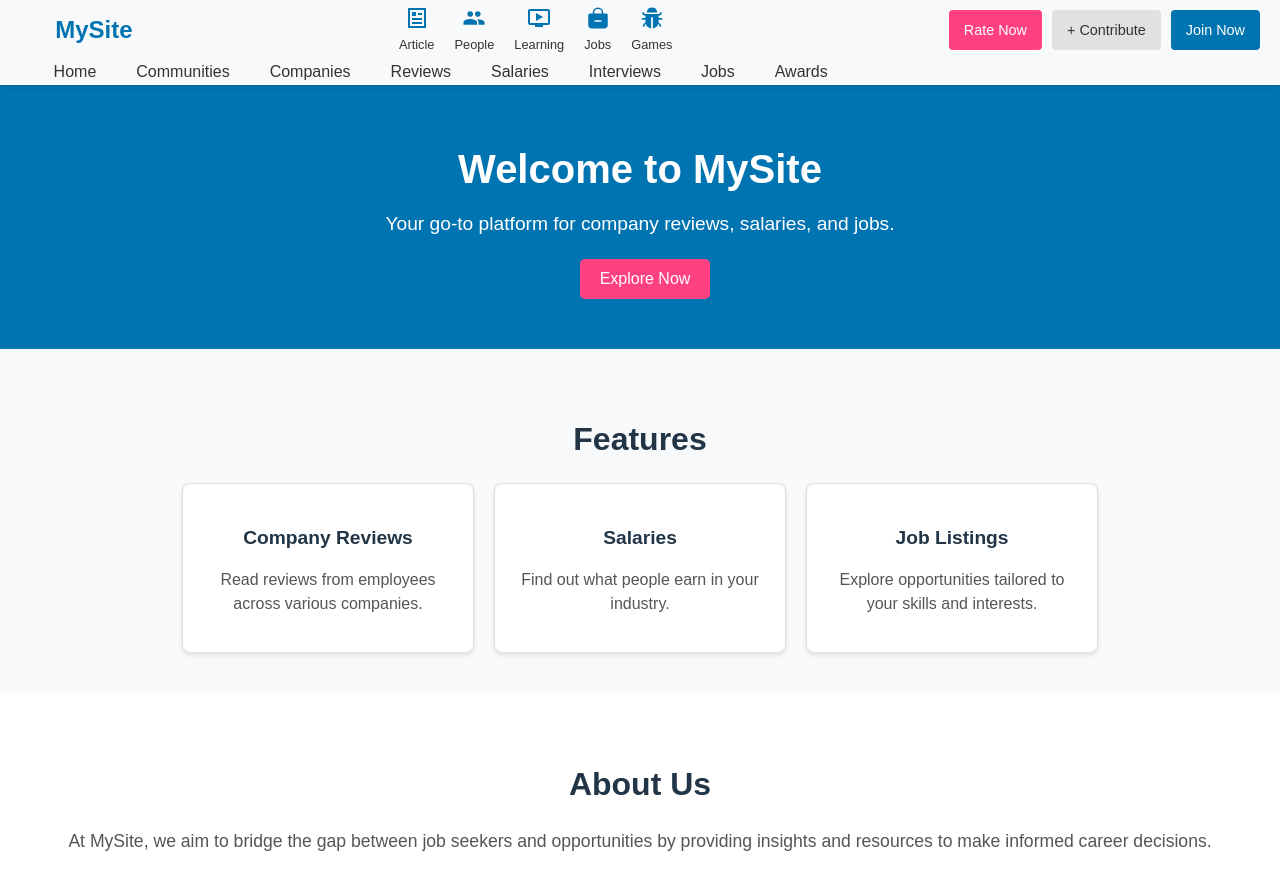
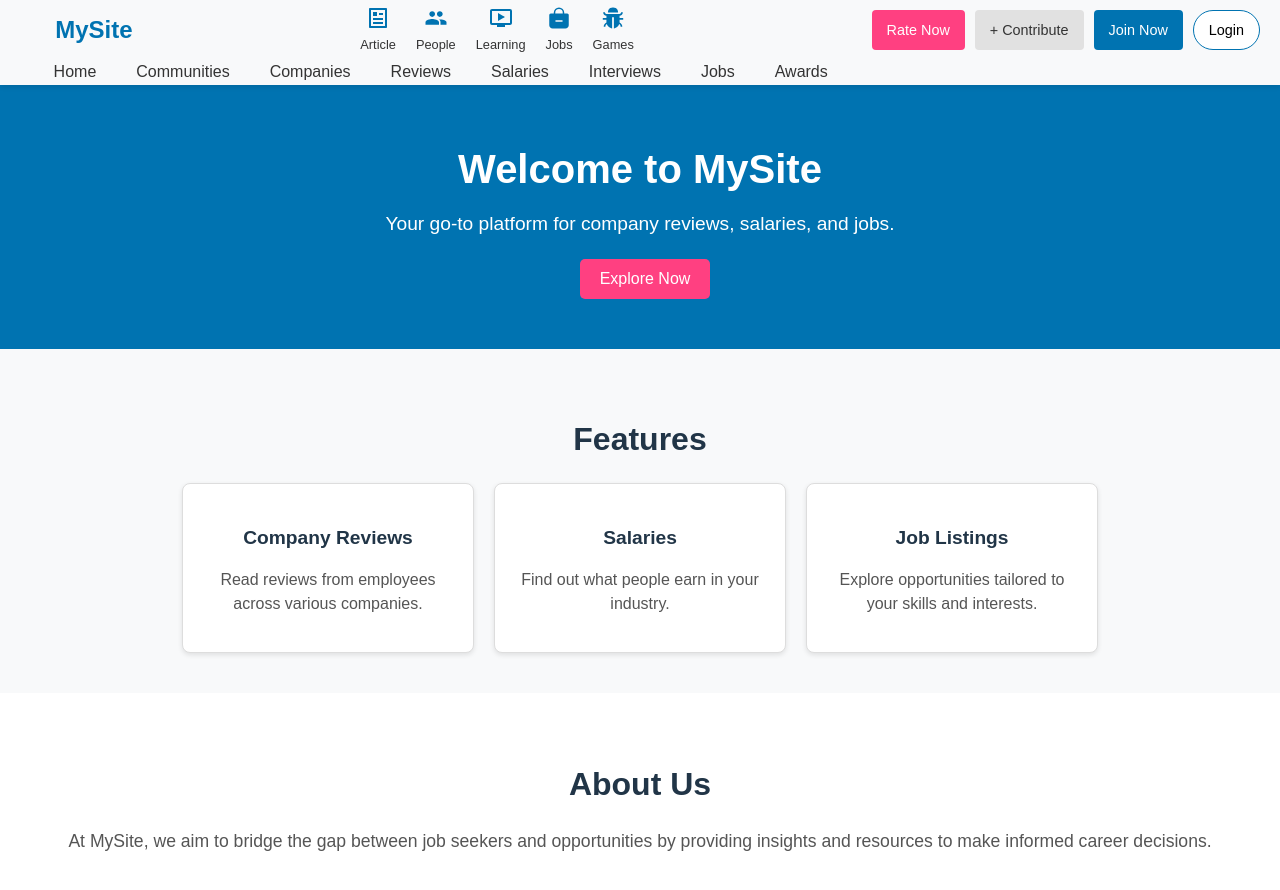
Before and after one commit to iasiddiqui/Freelance, a React (Vite) app: page / in a window 1280 px wide. Shown: the top 890 px of the page. Built offline with nearby package versions, Linux system fonts and the light colour scheme.

Commit message:
change in navbar

```diff
--- a/src/components/Navbar/Navbar.css
+++ b/src/components/Navbar/Navbar.css
@@ -118,6 +118,12 @@ body {
     background-color: #0073b1;
     color: white;
   }
+  .login {
+    background-color:#fff;
+    color: #000;
+    border: 1px solid #0073b1;
+    border-radius: 50px;
+  }
 
   button:hover {
     opacity: 0.8;
--- a/src/components/Navbar/Navbar.jsx
+++ b/src/components/Navbar/Navbar.jsx
@@ -45,6 +45,7 @@ const Navbar = () => {
           <button className="rate-now">Rate Now</button>
           <button className="sign-in"> + Contribute</button>
           <button className="join-now">Join Now</button>
+          <button className="login">Login</button>
         </div>
       </div>
 
```
